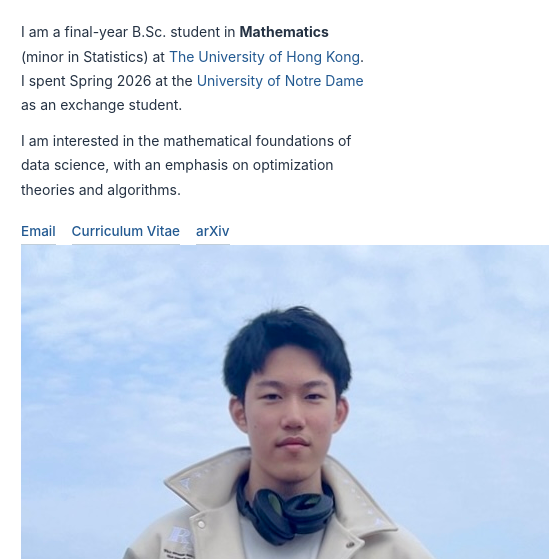
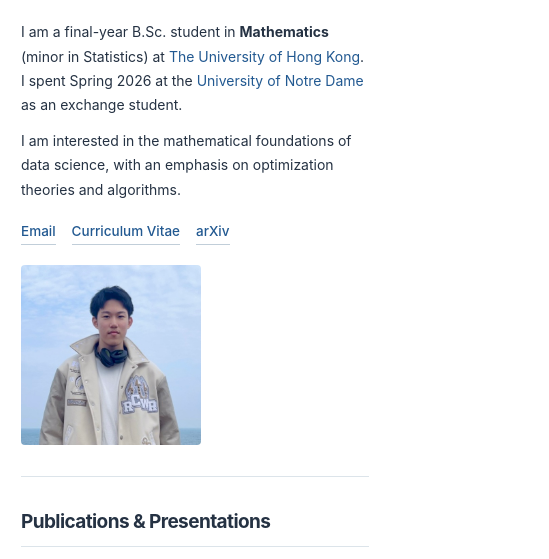
Before and after one commit to pinxigong/pinxigong.github.io, a plain HTML site: page index.html in a window 390 px wide. Shown: the part 252-811 px from the top of the page, 549 px wide, since content can reach past the window. Drawn offline with Linux system fonts and the light colour scheme; files whose address does not match are found by name.

Commit message:
Update styles.css

```diff
--- a/styles.css
+++ b/styles.css
@@ -126,3 +126,17 @@ p{margin:0 0 11px}
 .rpca-figures img{object-fit:contain;object-position:top}
 .external-figures{grid-template-columns:1fr 1fr;gap:18px}
 @media(max-width:600px){.rpca-figures,.external-figures{grid-template-columns:1fr}.interests-text{font-size:14px}}
+.profile-photo img {
+  display: block;
+  width: 100%;
+  max-width: 220px;
+  height: auto;
+  border-radius: 4px;
+}
+
+@media (max-width: 600px) {
+  .profile-photo img {
+    max-width: 180px;
+    margin-top: 20px;
+  }
+}
```
